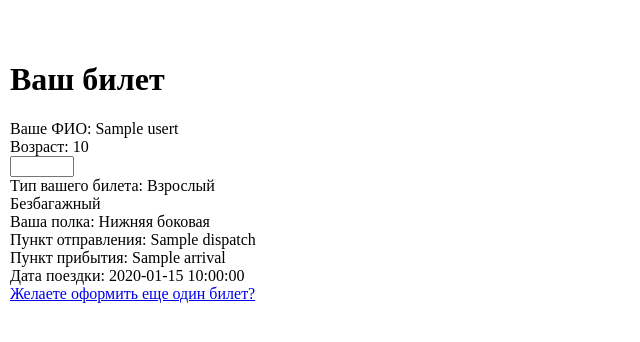
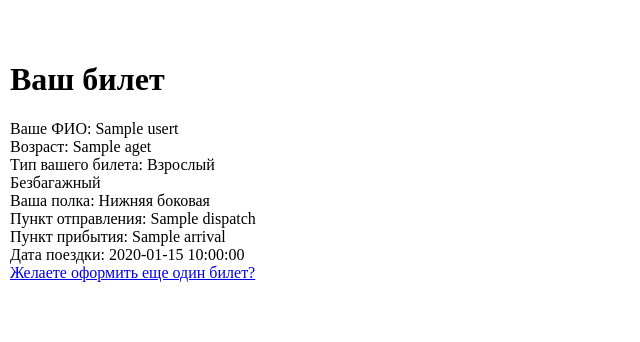
Before and after one commit to linasai1/web-proggraminf-labs, a Flask app: template templates/ticketform.html in a window 1280 px wide. Shown: the part 58-400 px from the top of the page, without its empty margins (0-640 px from the left). Run offline with Flask 3, Linux system fonts and the light colour scheme; the template is opened without the code that fills it: most values are stand-ins (such as "Sample title", 1, 10 or a date in 2020).

Commit message:
Правки жд

```diff
--- a/lab3.py
+++ b/lab3.py
@@ -53,12 +53,12 @@ def success():
 def ticketform():
     usert = request.args.get('usert')
     print(f'usert={usert}')
-    aget = request.args.get('age')
+    aget = request.args.get('aget')
     kind = request.args.get('kind')
     baggage = request.args.get('baggage')
     trainshelf = request.args.get('trainshelf')
     dispatch = request.args.get('dispatch')
     arrival = request.args.get('arrival')
     date = request.args.get('date')
-    return render_template('ticketform.html', usert=usert, age=age, kind=kind, baggage=baggage,
+    return render_template('ticketform.html', usert=usert, aget=aget, kind=kind, baggage=baggage,
                             trainshelf=trainshelf, dispatch=dispatch, arrival=arrival, date=date)
--- a/templates/ticketform.html
+++ b/templates/ticketform.html
@@ -9,10 +9,7 @@
 
 
     <div>Ваше ФИО: {{ usert }}</div>
-    <div>Возраст: {{ age }}</div>
-        <label>
-            <input type="number" name="age" required min="18" max="120">
-        </label>
+    <div>Возраст: {{ aget }}</div>
     <div>Тип вашего билета: {{ 'Детский' if kind == 'child' else 'Взрослый' }}</div>
     <div> {{ 'Багажный' if baggage == 'yes' else 'Безбагажный' }}</div>
     <div> Ваша полка:
```
